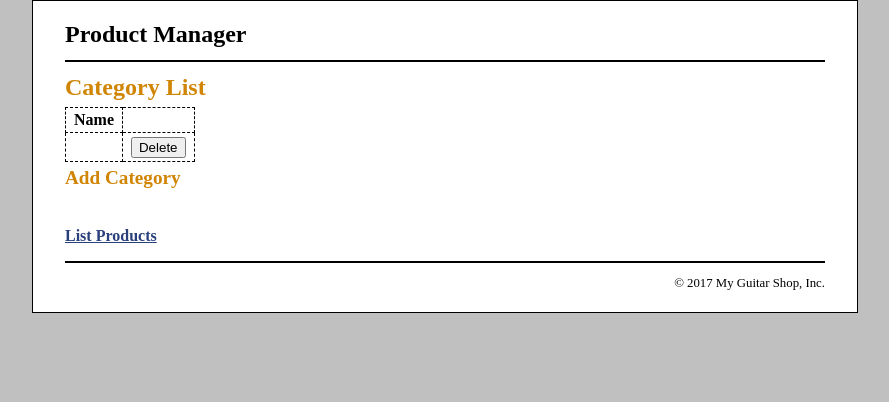
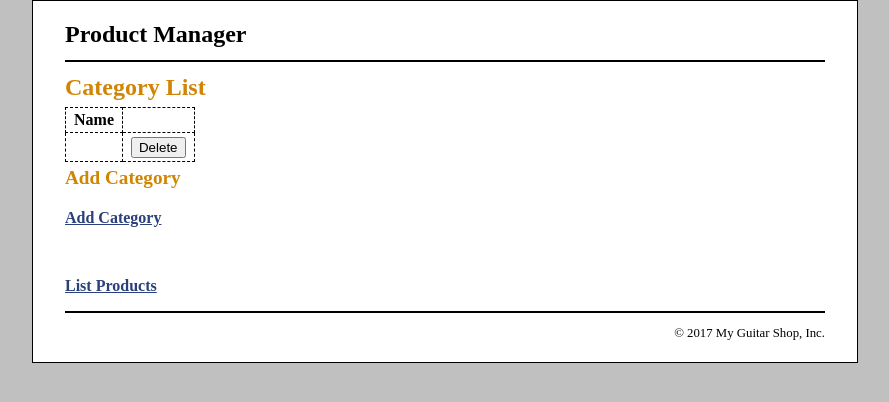
Before and after one commit to la92/HW_4-1, a PHP site: page /category_list.php in a window 1280 px wide. Shown: the top 402 px of the page, without its empty margins (195-1084 px from the left). Run offline with PHP 8.4, Linux system fonts and the light colour scheme; tables that the repository leaves empty or names only in its code hold one stand-in row (values such as "Sample post"); data that the repository does not hold is empty.

Commit message:
category_list.php changes 2 Add category

```diff
--- a/category_list.php
+++ b/category_list.php
@@ -33,7 +33,7 @@ $statement->closeCursor();
 		<!-- add code for the rest of the table here -->
 		<?php foreach ($categories as $category) : ?>
 		<tr>
-			<td><?php echo $categor['categoryName']; ?></td>
+			<td><?php echo $category['categoryName']; ?></td>
 			<td><form action="delete_product.php" method="post">
 				<input type="submit" value="Delete">
 			</form></td>
@@ -43,6 +43,7 @@ $statement->closeCursor();
 
 	<h2>Add Category</h2>
 	<!-- add code for the form here -->
+	<p><a href="add_category_form.php">Add Category</a></p>
 
 	<br>
 	<p><a href="index.phps">List Products</a></p>
```
